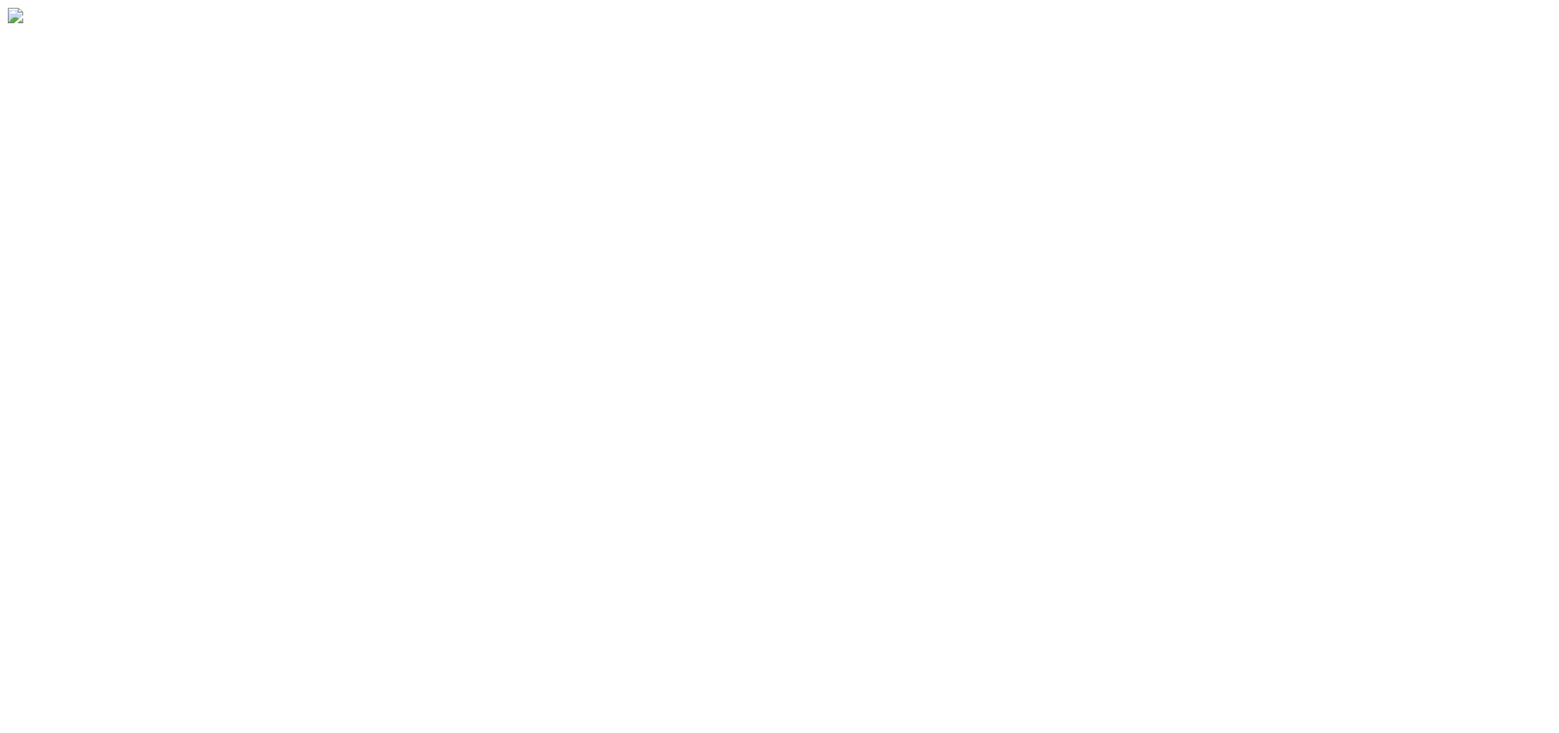
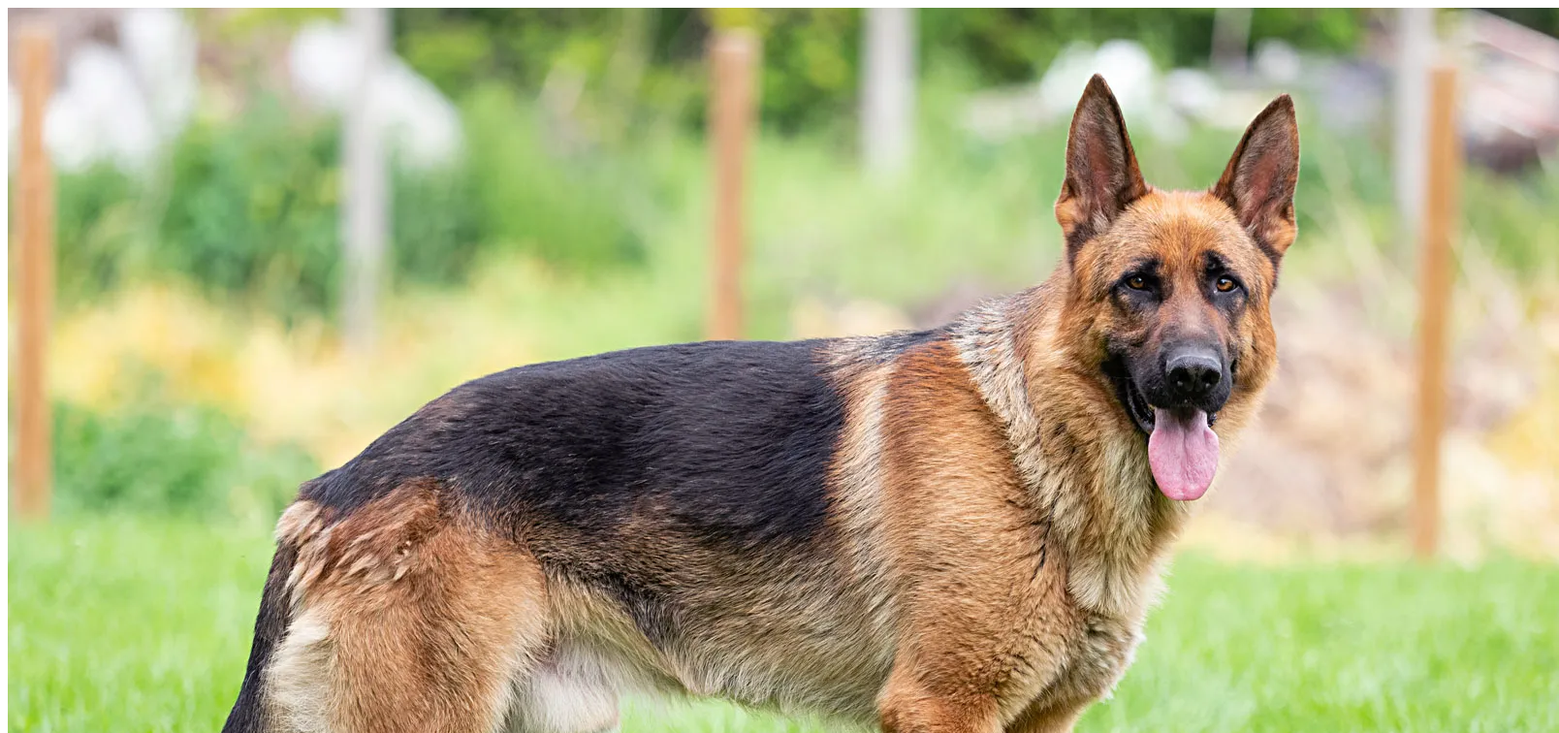
Before and after one commit to prashanthlalan/HTML-and-CSS-Projects, a plain HTML site: page Dog.html in a window 1280 px wide. Shown: the top 756 px of the page at 97% size, 1608 px wide, since content can reach past the window. Drawn offline with Linux system fonts and the light colour scheme; the site is published under a folder, as on GitHub Pages, so addresses that start at the root find nothing.

Commit message:
Added Dog.html

```diff
--- a/Dog.html
+++ b/Dog.html
@@ -3,6 +3,6 @@
 	<head>
 		<title>"Favorite Dog"</title>
 	<body>
-		<img src="/German-Shepherd.webp">
+		<img src="German-Shepherd.webp">
 	</body>
 </html>
```
